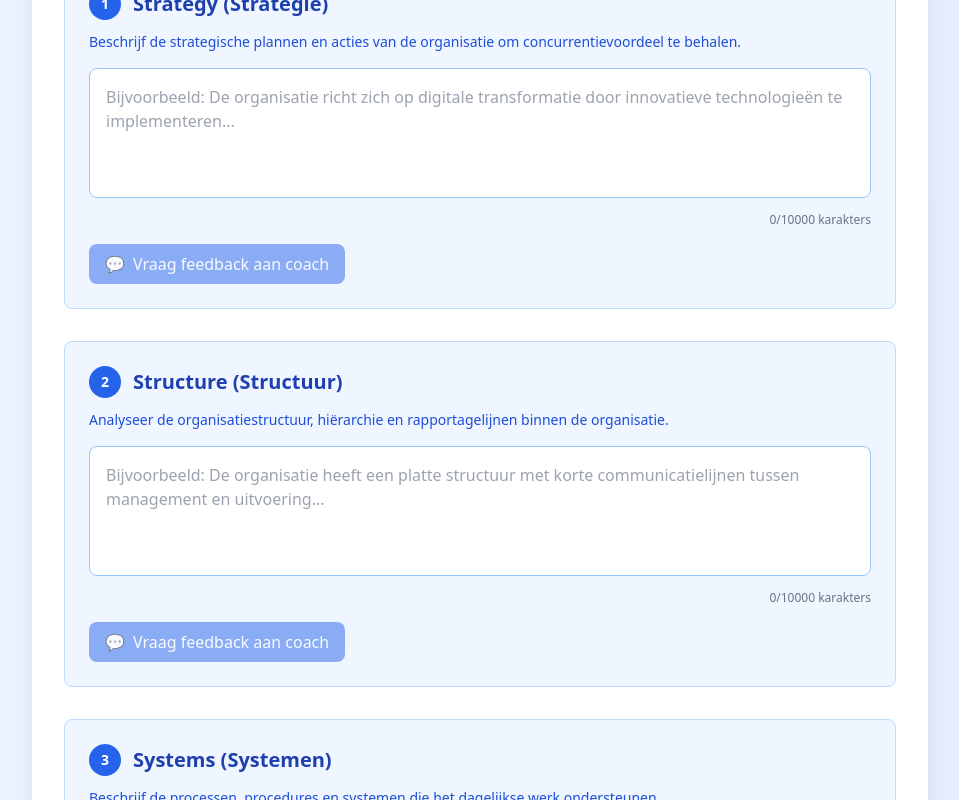
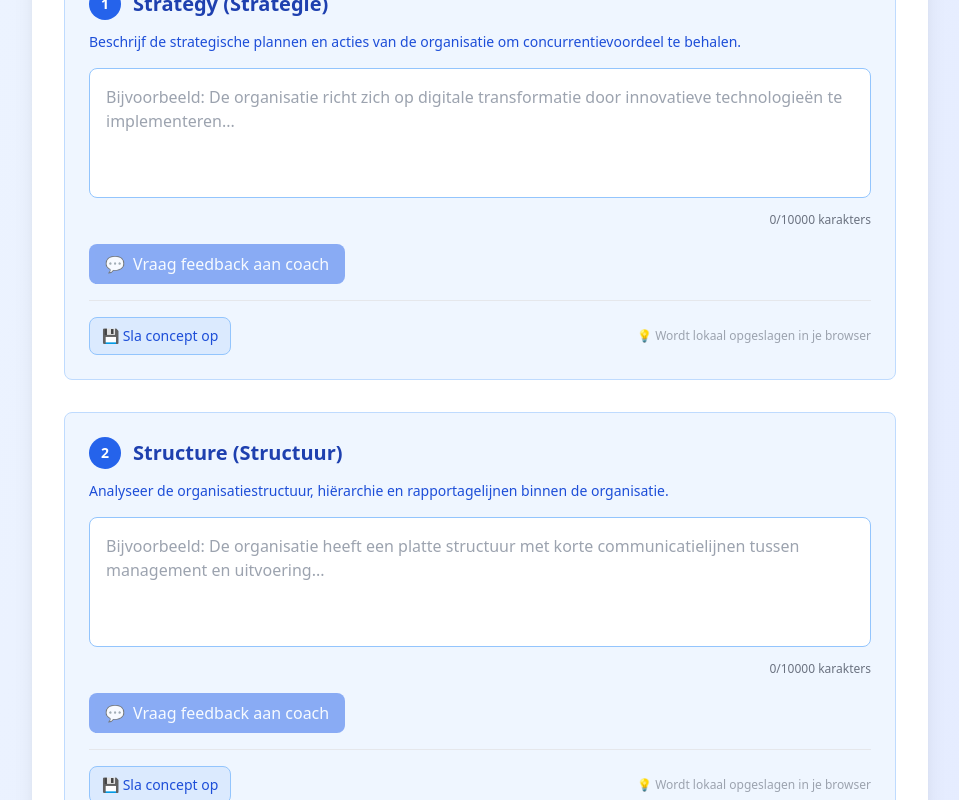
Before and after one commit to SuzannedeGroot1981/Coach-interne-analyse, a Next.js app: page / in a window 1280 px wide. Shown: the part 1559-2359 px from the top of the page, without its empty margins (160-1119 px from the left). Built offline with nearby package versions, Linux system fonts and the light colour scheme.

Commit message:
Add Local Storage System with Save Concept Buttons

```diff
--- a/src/components/FeedbackSection.tsx
+++ b/src/components/FeedbackSection.tsx
@@ -1,6 +1,7 @@
 'use client'
 
 import { useState } from 'react'
+import LocalStorage from './LocalStorage'
 
 interface FeedbackSectionProps {
   element: string
@@ -118,7 +119,7 @@ export default function FeedbackSection({
   }
 
   return (
-    <div className={`${color.bg} rounded-lg p-6 border ${color.border}`}>
+    <div className={`${color.bg} rounded-lg p-6 border ${color.border}`} data-section={element}>
       <h4 className={`text-xl font-semibold ${color.text} mb-3 flex items-center`}>
         <span className={`w-8 h-8 ${color.numberBg} text-white rounded-full flex items-center justify-center mr-3 text-sm`}>
           {number}
@@ -194,6 +195,13 @@ export default function FeedbackSection({
           </div>
         </div>
       )}
+
+      {/* Local Storage Component */}
+      <LocalStorage
+        elementId={element}
+        elementName={title}
+        colorScheme={colorScheme}
+      />
     </div>
   )
 }
--- /dev/null
+++ b/src/components/LocalStorage.tsx
@@ -0,0 +1,246 @@
+'use client'
+
+import { useState, useEffect } from 'react'
+
+interface SavedData {
+  timestamp: string
+  interviewResults: string
+  surveyResults: string
+  financialAnalysis: string
+  sections: {
+    [key: string]: string
+  }
+}
+
+interface LocalStorageProps {
+  elementId: string
+  elementName: string
+  colorScheme: 'blue' | 'green' | 'emerald'
+}
+
+export default function LocalStorage({ elementId, elementName, colorScheme }: LocalStorageProps) {
+  const [isSaving, setIsSaving] = useState(false)
+  const [saveStatus, setSaveStatus] = useState<'idle' | 'success' | 'error'>('idle')
+  const [lastSaved, setLastSaved] = useState<string | null>(null)
+
+  const colors = {
+    blue: {
+      button: 'bg-blue-100 hover:bg-blue-200 text-blue-700 border-blue-300',
+      success: 'bg-green-100 text-green-700 border-green-300',
+      error: 'bg-red-100 text-red-700 border-red-300'
+    },
+    green: {
+      button: 'bg-green-100 hover:bg-green-200 text-green-700 border-green-300',
+      success: 'bg-green-100 text-green-700 border-green-300',
+      error: 'bg-red-100 text-red-700 border-red-300'
+    },
+    emerald: {
+      button: 'bg-emerald-100 hover:bg-emerald-200 text-emerald-700 border-emerald-300',
+      success: 'bg-green-100 text-green-700 border-green-300',
+      error: 'bg-red-100 text-red-700 border-red-300'
+    }
+  }
+
+  const color = colors[colorScheme]
+
+  // Check for existing saved data on component mount
+  useEffect(() => {
+    const savedData = localStorage.getItem('interne-analyse-concept')
+    if (savedData) {
+      try {
+        const parsed: SavedData = JSON.parse(savedData)
+        setLastSaved(parsed.timestamp)
+      } catch (error) {
+        console.error('Error parsing saved data:', error)
+      }
+    }
+  }, [])
+
+  const saveToLocalStorage = () => {
+    setIsSaving(true)
+    setSaveStatus('idle')
+
+    try {
+      // Get current data from all form elements
+      const currentData: SavedData = {
+        timestamp: new Date().toLocaleString('nl-NL'),
+        interviewResults: (document.getElementById('interview-results') as HTMLTextAreaElement)?.value || '',
+        surveyResults: (document.getElementById('survey-results') as HTMLTextAreaElement)?.value || '',
+        financialAnalysis: (document.getElementById('financial-analysis') as HTMLTextAreaElement)?.value || '',
+        sections: {}
+      }
+
+      // Get data from all 7S sections
+      const sectionIds = ['strategy', 'structure', 'systems', 'sharedValues', 'skills', 'style', 'staff']
+      sectionIds.forEach(sectionId => {
+        const textarea = document.querySelector(`[data-section="${sectionId}"] textarea`) as HTMLTextAreaElement
+        if (textarea) {
+          currentData.sections[sectionId] = textarea.value || ''
+        }
+      })
+
+      // Save to localStorage
+      localStorage.setItem('interne-analyse-concept', JSON.stringify(currentData))
+
+      setSaveStatus('success')
+      setLastSaved(currentData.timestamp)
+
+      // Reset status after 3 seconds
+      setTimeout(() => {
+        setSaveStatus('idle')
+      }, 3000)
+
+    } catch (error) {
+      console.error('Error saving to localStorage:', error)
+      setSaveStatus('error')
+
+      // Reset status after 3 seconds
+      setTimeout(() => {
+        setSaveStatus('idle')
+      }, 3000)
+    } finally {
+      setIsSaving(false)
+    }
+  }
+
+  const getButtonText = () => {
+    if (isSaving) return '💾 Opslaan...'
+    if (saveStatus === 'success') return '✅ Opgeslagen!'
+    if (saveStatus === 'error') return '❌ Fout'
+    return '💾 Sla concept op'
+  }
+
+  const getButtonClass = () => {
+    const baseClass = "px-3 py-2 rounded-lg text-sm font-medium transition-all duration-200 border disabled:cursor-not-allowed"
+
+    if (saveStatus === 'success') return `${baseClass} ${color.success}`
+    if (saveStatus === 'error') return `${baseClass} ${color.error}`
+    return `${baseClass} ${color.button}`
+  }
+
+  return (
+    <div className="flex items-center justify-between mt-4 pt-4 border-t border-gray-200">
+      <div className="flex items-center space-x-3">
+        <button
+          onClick={saveToLocalStorage}
+          disabled={isSaving}
+          className={getButtonClass()}
+          title="Sla je huidige invoer lokaal op in je browser"
+        >
+          {getButtonText()}
+        </button>
+
+        {lastSaved && saveStatus === 'idle' && (
+          <span className="text-xs text-gray-500">
+            Laatst opgeslagen: {lastSaved}
+          </span>
+        )}
+      </div>
+
+      <div className="text-xs text-gray-400">
+        💡 Wordt lokaal opgeslagen in je browser
+      </div>
+    </div>
+  )
+}
+
+// Global load function component
+export function LoadSavedData() {
+  const [hasData, setHasData] = useState(false)
+  const [isLoading, setIsLoading] = useState(false)
+
+  useEffect(() => {
+    const savedData = localStorage.getItem('interne-analyse-concept')
+    setHasData(!!savedData)
+  }, [])
+
+  const loadSavedData = () => {
+    setIsLoading(true)
+
+    try {
+      const savedData = localStorage.getItem('interne-analyse-concept')
+      if (!savedData) {
+        alert('Geen opgeslagen gegevens gevonden.')
+        return
+      }
+
+      const parsed: SavedData = JSON.parse(savedData)
+
+      // Load research data
+      const interviewTextarea = document.getElementById('interview-results') as HTMLTextAreaElement
+      const surveyTextarea = document.getElementById('survey-results') as HTMLTextAreaElement
+      const financialTextarea = document.getElementById('financial-analysis') as HTMLTextAreaElement
+
+      if (interviewTextarea) interviewTextarea.value = parsed.interviewResults || ''
+      if (surveyTextarea) surveyTextarea.value = parsed.surveyResults || ''
+      if (financialTextarea) financialTextarea.value = parsed.financialAnalysis || ''
+
+      // Load 7S sections data
+      Object.entries(parsed.sections || {}).forEach(([sectionId, content]) => {
+        const textarea = document.querySelector(`[data-section="${sectionId}"] textarea`) as HTMLTextAreaElement
+        if (textarea) {
+          textarea.value = content
+          // Trigger input event to update character counters
+          textarea.dispatchEvent(new Event('input', { bubbles: true }))
+        }
+      })
+
+      // Update character counters for research sections
+      if (interviewTextarea) interviewTextarea.dispatchEvent(new Event('input', { bubbles: true }))
+      if (surveyTextarea) surveyTextarea.dispatchEvent(new Event('input', { bubbles: true }))
+      if (financialTextarea) financialTextarea.dispatchEvent(new Event('input', { bubbles: true }))
+
+      alert(`Gegevens geladen van ${parsed.timestamp}`)
+
+    } catch (error) {
+      console.error('Error loading saved data:', error)
+      alert('Fout bij het laden van opgeslagen gegevens.')
+    } finally {
+      setIsLoading(false)
+    }
+  }
+
+  const clearSavedData = () => {
+    if (confirm('Weet je zeker dat je alle opgeslagen gegevens wilt verwijderen? Dit kan niet ongedaan worden gemaakt.')) {
+      localStorage.removeItem('interne-analyse-concept')
+      setHasData(false)
+      alert('Opgeslagen gegevens zijn verwijderd.')
+    }
+  }
+
+  if (!hasData) return null
+
+  return (
+    <div className="bg-yellow-50 border border-yellow-200 rounded-lg p-4 mb-6">
+      <div className="flex items-center justify-between">
+        <div className="flex items-center space-x-3">
+          <div className="w-8 h-8 bg-yellow-100 rounded-full flex items-center justify-center">
+            <span className="text-yellow-600 text-sm">💾</span>
+          </div>
+          <div>
+            <h4 className="text-yellow-800 font-medium">Opgeslagen concept gevonden</h4>
+            <p className="text-yellow-700 text-sm">Je hebt eerder gegevens opgeslagen in je browser.</p>
+          </div>
+        </div>
+
+        <div className="flex items-center space-x-2">
+          <button
+            onClick={loadSavedData}
+            disabled={isLoading}
+            className="px-4 py-2 bg-yellow-600 hover:bg-yellow-700 text-white rounded-lg text-sm font-medium transition-colors disabled:opacity-50"
+          >
+            {isLoading ? '⏳ Laden...' : '📂 Laad concept'}
+          </button>
+
+          <button
+            onClick={clearSavedData}
+            className="px-3 py-2 bg-red-100 hover:bg-red-200 text-red-700 rounded-lg text-sm transition-colors"
+            title="Verwijder opgeslagen gegevens"
+          >
+            🗑️
+          </button>
+        </div>
+      </div>
+    </div>
+  )
+}
```
